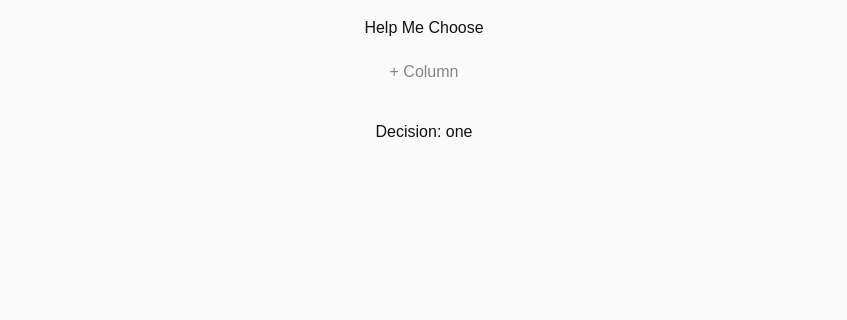
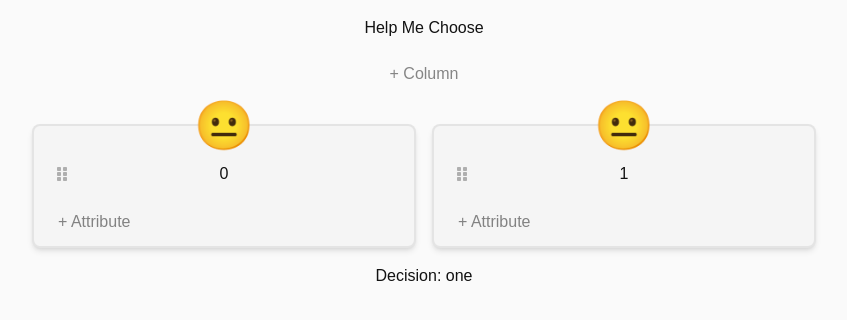
Before and after one commit to marcelohdez/HelpMeChoose, a Next.js app: page / in a window 1280 px wide. Shown: the top 320 px of the page, without its empty margins (216-1063 px from the left). Built offline with nearby package versions, Linux system fonts and the light colour scheme.

Commit message:
new: icons and more logic

```diff
--- a/package.json
+++ b/package.json
@@ -11,7 +11,8 @@
   "dependencies": {
     "next": "16.1.6",
     "react": "19.2.3",
-    "react-dom": "19.2.3"
+    "react-dom": "19.2.3",
+    "react-icons": "^5.5.0"
   },
   "devDependencies": {
     "@tailwindcss/postcss": "^4",
--- a/src/app/page.tsx
+++ b/src/app/page.tsx
@@ -4,27 +4,49 @@ import { Column } from "@/components/Column";
 import { useState } from "react";
 
 const Home = () => {
-  const [columns, setColumns] = useState<number[]>([]);
+  const [columns, setColumns] = useState([0, 1]);
+  const [id, setId] = useState(columns.length);
 
-  const add = () =>
-    columns.length < 5
-      ? setColumns(columns.concat(columns.length + 1))
-      : console.log("Maximum number of columns reacehed.");
+  const canAdd = () => columns.length < 5;
+  const canRemove = () => columns.length > 2;
+
+  const add = () => {
+    if (canAdd()) {
+      setId(id + 1);
+      setColumns(columns.concat(id));
+    } else {
+      console.log("Maximum number of columns reacehed.");
+    }
+  };
+
+  const remove = (idx: number) =>
+    canRemove()
+      ? setColumns(columns.filter((_, i) => i != idx))
+      : console.log("You already have the minimum amount of columns.");
 
   return (
-    <div className="flex items-center flex-col gap-2 sm:gap-4">
+    <div className="flex items-center flex-col">
       <button
-        className="rounded-md py-1 px-2 opacity-50 hover:opacity-100 hover:bg-neutral-500/10"
+        className={`rounded-md border-2 border-neutral-50/0 py-1 px-2 opacity-50 ${
+          canAdd()
+            ? "hover:opacity-100 hover:border-neutral-500/20 hover:bg-neutral-500/10"
+            : ""
+        }`}
         onClick={() => add()}
       >
         + Column
       </button>
       <div
-        className="flex w-full max-w-7xl justify-center-safe overflow-scroll px-2 sm:px-4
-        gap-2 sm:gap-4"
+        className="flex w-full max-w-7xl justify-center-safe overflow-x-scroll p-2 sm:p-4
+        pt-6 sm:pt-8 gap-2 sm:gap-4 "
       >
         {columns.map((x, i) => (
-          <Column key={i} title={x.toString()} />
+          <Column
+            key={x}
+            id={x.toString()}
+            onDelete={() => remove(i)}
+            canDelete={canRemove}
+          />
         ))}
       </div>
       <div>Decision: one</div>
--- a/src/components/Column.tsx
+++ b/src/components/Column.tsx
@@ -1,46 +1,78 @@
 "use client";
 
 import { useState } from "react";
+import { FaGripVertical, FaTrash } from "react-icons/fa";
+import { FaX } from "react-icons/fa6";
 
 interface ColumnProps {
-  title: string;
+  id: string;
+  onDelete: () => void;
+  canDelete: () => boolean;
 }
 
+const fadeGroupCss = (group: string) =>
+  `opacity-0 pointer-coarse:opacity-30 group-hover/${group}:opacity-30 hover:opacity-100`;
+
 const Column = (props: ColumnProps) => {
+  const [value, setValue] = useState(0);
   const [attributes, setAttributes] = useState<number[]>([]);
 
   const remove = (idx: number) =>
     setAttributes(attributes.filter((_, i) => i != idx));
 
-  const add = () => setAttributes(attributes.concat(attributes.length + 1));
+  const canAdd = () => attributes.length < 20;
+
+  const add = () =>
+    canAdd()
+      ? setAttributes(attributes.concat(attributes.length + 1))
+      : console.log("Maximum number of attributes reached.");
 
   return (
     <div className="grow max-w-sm min-w-40 sm:min-w-48 md:min-w-52">
       <div
         className="flex flex-col rounded-lg gap-2 bg-neutral-100 dark:bg-neutral-800 p-2 sm:px-4
-        border-2 border-neutral-300/50 dark:border-neutral-700/50 shadow-md"
+        border-2 border-neutral-300/50 dark:border-neutral-700/50 shadow-md group/column"
       >
-        <div className="text-center sm:p-1">{props.title}</div>
+        <div className="text-center text-4xl md:text-5xl -mt-6 sm:-mt-8">
+          😐
+        </div>
+        <div className="grid grid-cols-3 sm:p-1">
+          <button className="justify-self-start opacity-30 hover:cursor-grab">
+            <FaGripVertical />
+          </button>
+          <p className="justify-self-center">{props.id}</p>
+          <button
+            className={
+              props.canDelete()
+                ? `${fadeGroupCss("column")} justify-self-end`
+                : "hidden"
+            }
+            onClick={() => props.onDelete()}
+          >
+            <FaTrash />
+          </button>
+        </div>
         <ul className="flex flex-col gap-2">
           {attributes.map((x, i) => (
             <li
               key={i}
               className="flex justify-between gap-2 rounded-md py-1 px-2 md:py-2 md:px-4
-            bg-neutral-200 dark:bg-neutral-700/50 shadow-md group"
+            bg-neutral-200 dark:bg-neutral-700/50 shadow-md group/attribute"
             >
               {x}
               <button
-                className="opacity-0 group-hover:opacity-100"
+                className={fadeGroupCss("attribute")}
                 onClick={() => remove(i)}
               >
-                X
+                <FaX />
               </button>
             </li>
           ))}
         </ul>
         <button
-          className="text-left opacity-50 rounded-md py-1 px-2 hover:bg-neutral-500/10
-          hover:opacity-100"
+          className={`text-left opacity-50 rounded-md py-1 px-2 ${
+            canAdd() ? "hover:bg-neutral-500/10 hover:opacity-100" : ""
+          }`}
           onClick={() => add()}
         >
           + Attribute
```
Also changed, not shown: 1 other file (tests, documents, lock files or other folders).
